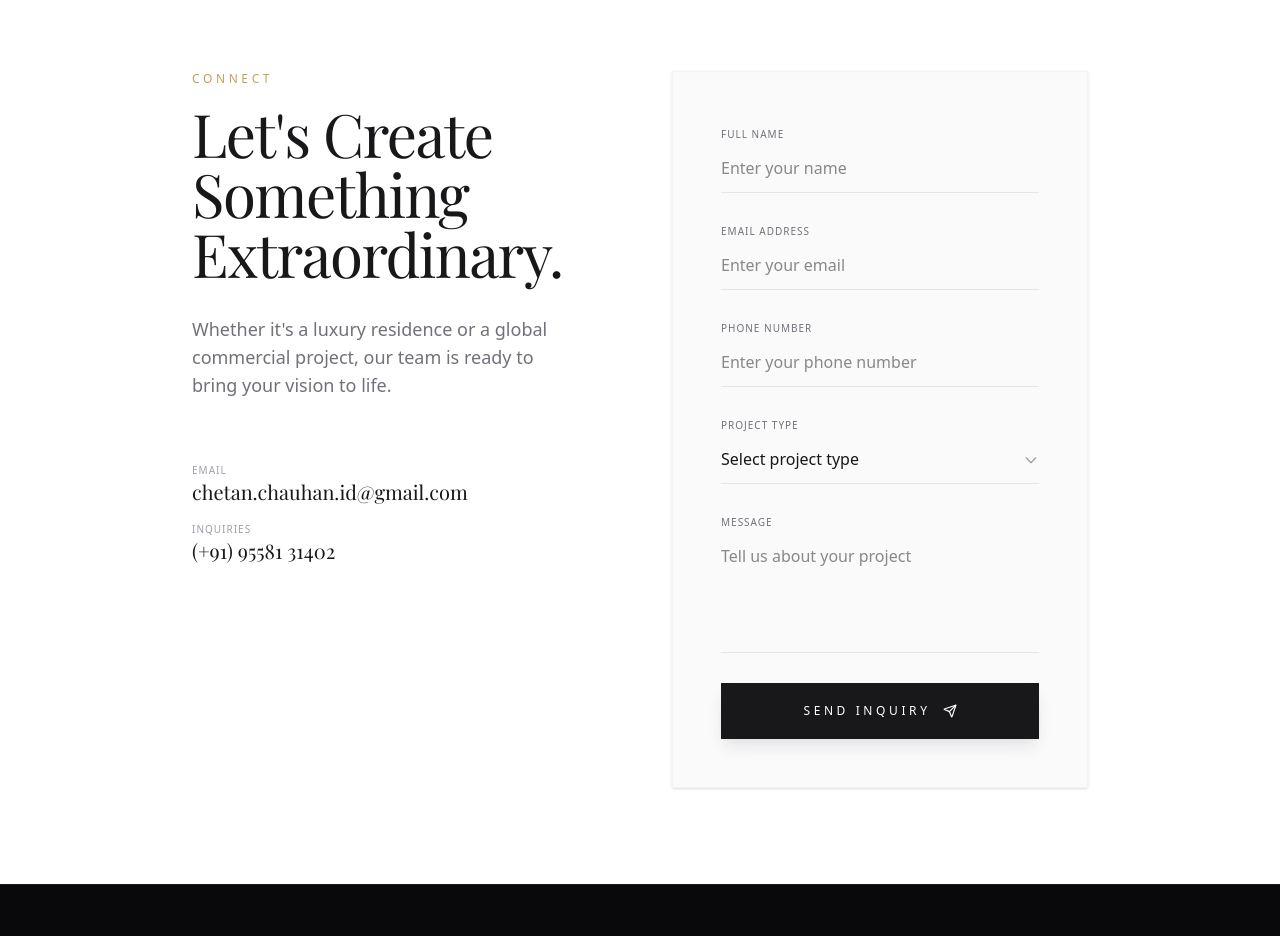
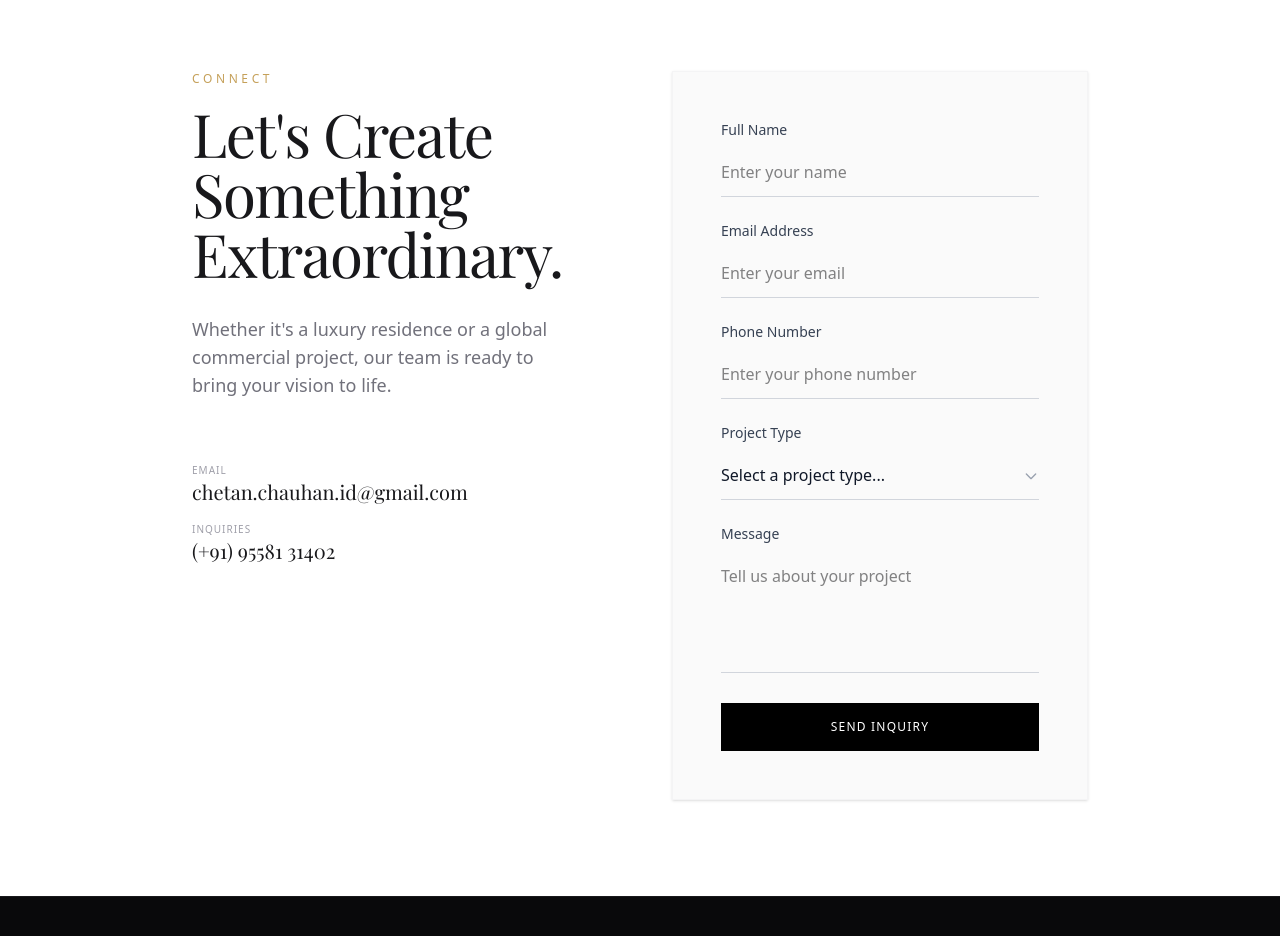
Before and after one commit to chetanchauhanid-oss/chetan-chauhan, a Next.js app: page / in a window 1280 px wide. Shown: the part 7080-8016 px from the top of the page. Built offline with nearby package versions, Linux system fonts and the light colour scheme; a web font is replaced by a local one.

Commit message:
Add redirect to custom success page

```diff
--- a/src/components/ContactForm.tsx
+++ b/src/components/ContactForm.tsx
@@ -47,83 +47,59 @@ export function ContactForm() {
                                 data-netlify="true"
                                 className="space-y-6"
                             >
-                                {/* Essential Hidden Field */}
                                 <input type="hidden" name="form-name" value="inquiry" />
 
-                                <div className="space-y-2">
-                                    <label className="text-[10px] uppercase tracking-widest text-zinc-500 font-sans">Full Name</label>
-                                    <input
-                                        type="text"
-                                        name="name"
-                                        required
-                                        className="w-full bg-transparent border-b border-zinc-200 py-3 focus:outline-none focus:border-gold transition-colors font-sans text-zinc-900"
-                                        placeholder="Enter your name"
-                                    />
+                                {/* Name */}
+                                <div>
+                                    <label className="block text-sm font-medium text-gray-700 mb-2">Full Name</label>
+                                    <input type="text" name="name" required placeholder="Enter your name" className="w-full border-b border-gray-300 py-3 focus:outline-none focus:border-black transition-colors bg-transparent rounded-none" />
                                 </div>
 
-                                <div className="space-y-2">
-                                    <label className="text-[10px] uppercase tracking-widest text-zinc-500 font-sans">Email Address</label>
-                                    <input
-                                        type="email"
-                                        name="email"
-                                        required
-                                        className="w-full bg-transparent border-b border-zinc-200 py-3 focus:outline-none focus:border-gold transition-colors font-sans text-zinc-900"
-                                        placeholder="Enter your email"
-                                    />
+                                {/* Email */}
+                                <div>
+                                    <label className="block text-sm font-medium text-gray-700 mb-2">Email Address</label>
+                                    <input type="email" name="email" required placeholder="Enter your email" className="w-full border-b border-gray-300 py-3 focus:outline-none focus:border-black transition-colors bg-transparent rounded-none" />
                                 </div>
 
-                                <div className="space-y-2">
-                                    <label className="text-[10px] uppercase tracking-widest text-zinc-500 font-sans">Phone Number</label>
-                                    <input
-                                        type="text"
-                                        name="phone"
-                                        required
-                                        className="w-full bg-transparent border-b border-zinc-200 py-3 focus:outline-none focus:border-gold transition-colors font-sans text-zinc-900"
-                                        placeholder="Enter your phone number"
-                                    />
+                                {/* Phone */}
+                                <div>
+                                    <label className="block text-sm font-medium text-gray-700 mb-2">Phone Number</label>
+                                    <input type="tel" name="phone" placeholder="Enter your phone number" className="w-full border-b border-gray-300 py-3 focus:outline-none focus:border-black transition-colors bg-transparent rounded-none" />
                                 </div>
 
-                                <div className="space-y-2">
-                                    <label className="text-[10px] uppercase tracking-widest text-zinc-500 font-sans">Project Type</label>
+                                {/* Dropdown Service - KEEPING THIS */}
+                                <div>
+                                    <label className="block text-sm font-medium text-gray-700 mb-2">Project Type</label>
                                     <div className="relative">
                                         <select
                                             name="service"
                                             required
-                                            className="appearance-none w-full bg-transparent border-b border-zinc-200 py-3 text-zinc-900 focus:outline-none focus:border-gold transition-colors font-sans rounded-none"
+                                            className="appearance-none w-full bg-transparent border-b border-gray-300 py-3 text-gray-900 focus:outline-none focus:border-black transition-colors rounded-none"
                                         >
-                                            <option value="" disabled selected>Select project type</option>
+                                            <option value="" disabled selected>Select a project type...</option>
                                             <option value="Residential">Residential Design</option>
                                             <option value="Commercial">Commercial/Office</option>
                                             <option value="Hospitality">Hospitality</option>
                                             <option value="Other">Other</option>
                                         </select>
-                                        <div className="pointer-events-none absolute inset-y-0 right-0 flex items-center text-zinc-400">
-                                            <svg className="h-4 w-4" fill="none" stroke="currentColor" viewBox="0 0 24 24">
-                                                <path strokeLinecap="round" strokeLinejoin="round" strokeWidth="2" d="M19 9l-7 7-7-7"></path>
-                                            </svg>
+                                        <div className="pointer-events-none absolute inset-y-0 right-0 flex items-center text-gray-400">
+                                            <svg className="h-4 w-4" fill="none" stroke="currentColor" viewBox="0 0 24 24"><path strokeLinecap="round" strokeLinejoin="round" strokeWidth="2" d="M19 9l-7 7-7-7"></path></svg>
                                         </div>
                                     </div>
                                 </div>
 
-                                <div className="space-y-2">
-                                    <label className="text-[10px] uppercase tracking-widest text-zinc-500 font-sans">Message</label>
-                                    <textarea
-                                        name="message"
-                                        required
-                                        rows={4}
-                                        className="w-full bg-transparent border-b border-zinc-200 py-3 focus:outline-none focus:border-gold transition-colors font-sans text-zinc-900 resize-none"
-                                        placeholder="Tell us about your project"
-                                    />
+                                {/* Message */}
+                                <div>
+                                    <label className="block text-sm font-medium text-gray-700 mb-2">Message</label>
+                                    <textarea name="message" required rows={4} placeholder="Tell us about your project" className="w-full border-b border-gray-300 py-3 focus:outline-none focus:border-black transition-colors bg-transparent rounded-none resize-none"></textarea>
                                 </div>
 
-                                <motion.button
-                                    whileHover={{ scale: 1.02 }}
-                                    whileTap={{ scale: 0.98 }}
+                                <button
                                     type="submit"
-                                    className="w-full py-5 bg-zinc-900 text-white font-sans text-xs uppercase tracking-[0.3em] flex items-center justify-center gap-3 hover:bg-gold transition-colors duration-500 shadow-lg shadow-zinc-200"
+                                    className="w-full bg-black text-white py-4 uppercase tracking-widest text-xs hover:bg-gray-800 transition-all duration-300"
                                 >
-                                    Send Inquiry <Send size={14} />
-                                </motion.button>
+                                    Send Inquiry
+                                </button>
                             </form>
                         </div>
                     </div>
```
